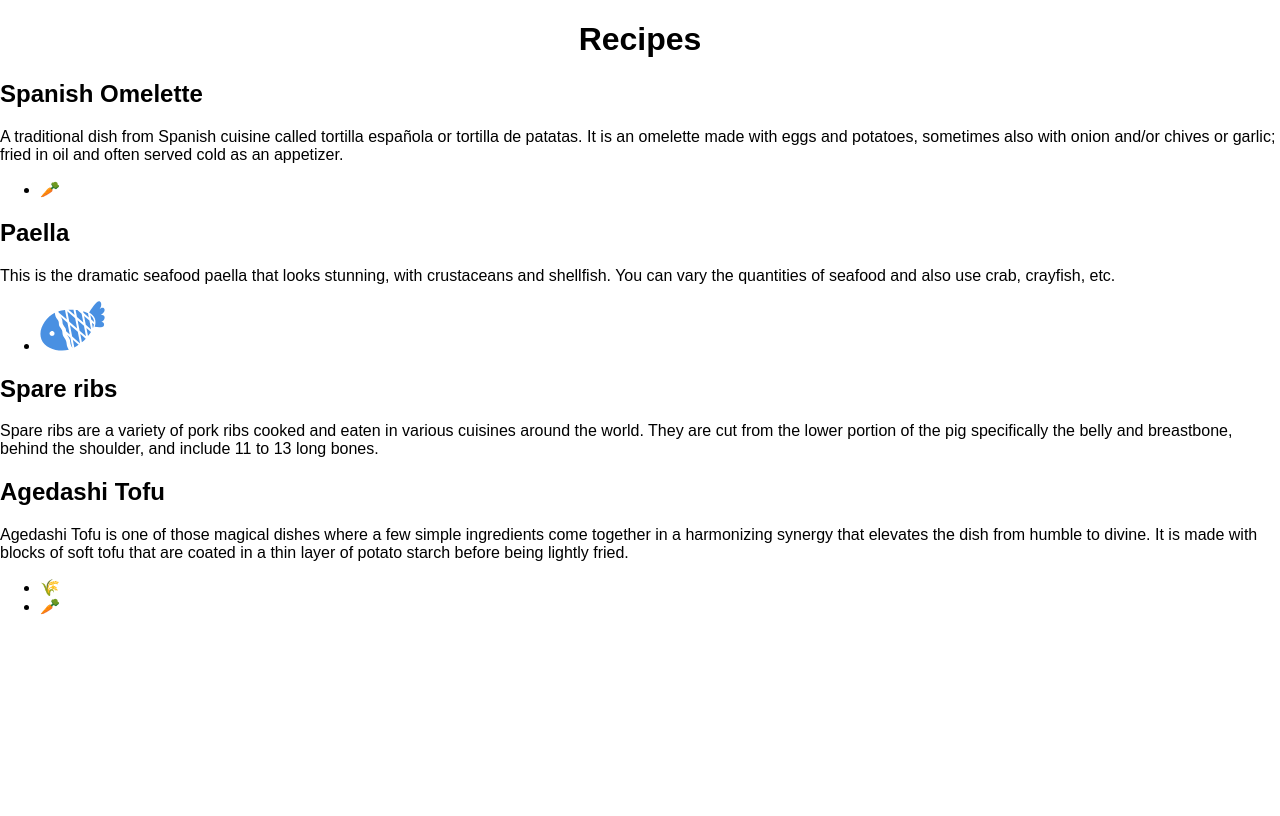
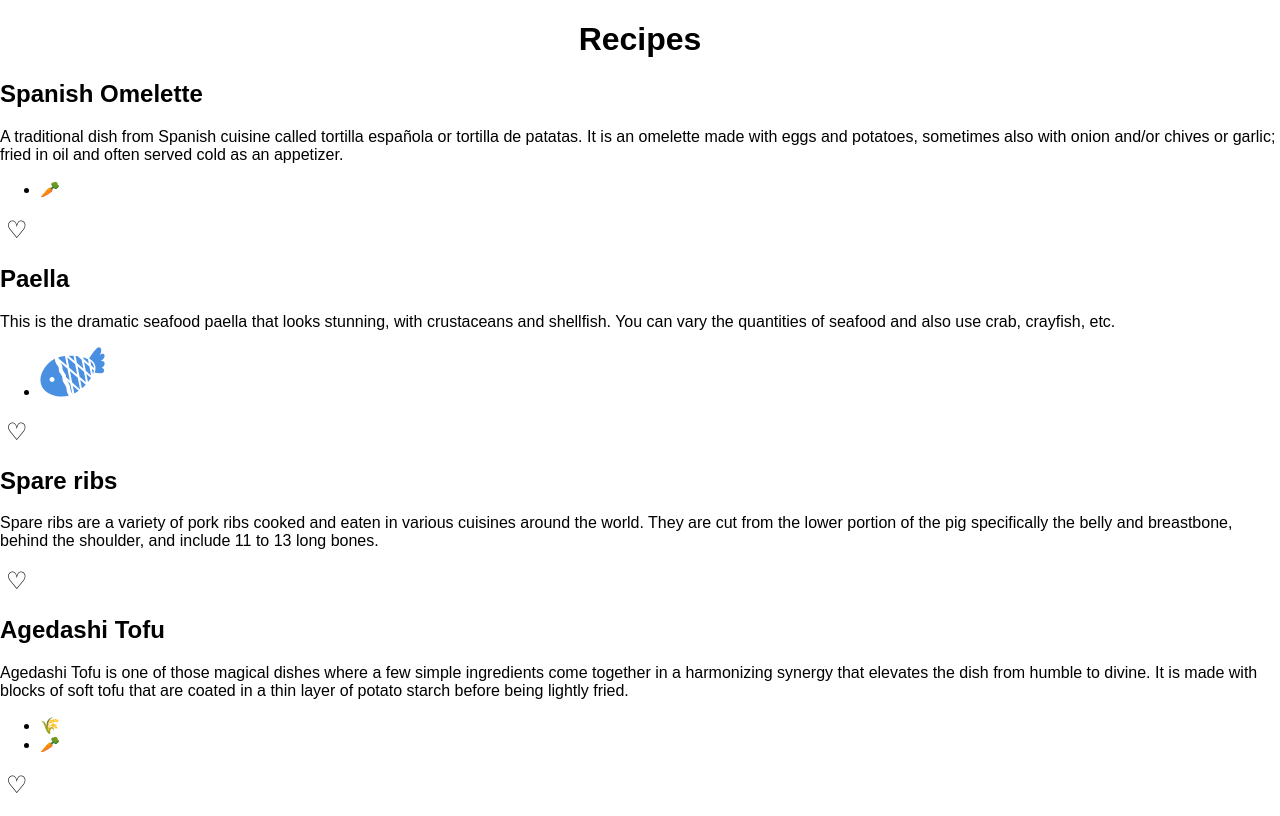
Before and after one commit to bzhoek/react-recipes, a React (Create React App) app: page / in a window 1280 px wide. Built offline with nearby package versions, Linux system fonts and the light colour scheme.

Commit message:
like button with state

```diff
--- /dev/null
+++ b/src/components/LikeButton.js
@@ -0,0 +1,43 @@
+import React, {PureComponent} from 'react'
+import './LikeButton.css'
+
+class LikeButton extends PureComponent {
+  constructor() {
+    super()
+
+    this.state = {
+      liked: false
+    }
+  }
+
+  classNames() {
+    const {liked} = this.state
+    let classes = 'like'
+
+    if (liked) {
+      classes += ' liked'
+    }
+
+    return classes
+  }
+
+  toggleLike() {
+    this.setState({
+      liked: !this.state.liked
+    })
+  }
+
+  render() {
+    const {liked} = this.state
+    return (
+      <p className={this.classNames()}>
+        <button onClick={this.toggleLike.bind(this)}>
+          {liked ? '❤️' : '♡'}
+        </button>
+        <span className="likes">{liked ? 'You like this' : null}</span>
+      </p>
+    )
+  }
+}
+
+export default LikeButton
--- /dev/null
+++ b/src/components/LikeButton.sass
@@ -0,0 +1,9 @@
+.like button
+  border: 0
+  background: transparent
+  outline: none
+  font-size: 1.5em
+
+.likes
+  font-size: 0.8em
+  color: #999
--- a/src/components/RecipeItem.js
+++ b/src/components/RecipeItem.js
@@ -1,6 +1,7 @@
 import React, {PureComponent} from 'react'
 import PropTypes from 'prop-types'
 import Pescatarian from '../images/pescatarian.svg'
+import LikeButton from './LikeButton'
 
 class RecipeItem extends PureComponent {
   static propTypes = {
@@ -10,6 +11,7 @@ class RecipeItem extends PureComponent {
     vegetarian: PropTypes.bool,
     pescatarian: PropTypes.bool,
   }
+
   render() {
     const {title, summary, vegan, vegetarian, pescatarian} = this.props
 
@@ -19,10 +21,11 @@ class RecipeItem extends PureComponent {
         <div>
           <p>{summary}</p>
           <ul>
-            {pescatarian && <li><img src={Pescatarian} /></li>}
+            {pescatarian && <li><img src={Pescatarian}/></li>}
             {vegan && <li>🌾</li>}
             {vegetarian && <li>🥕</li>}
           </ul>
+          <LikeButton/>
         </div>
       </article>
     )
```
